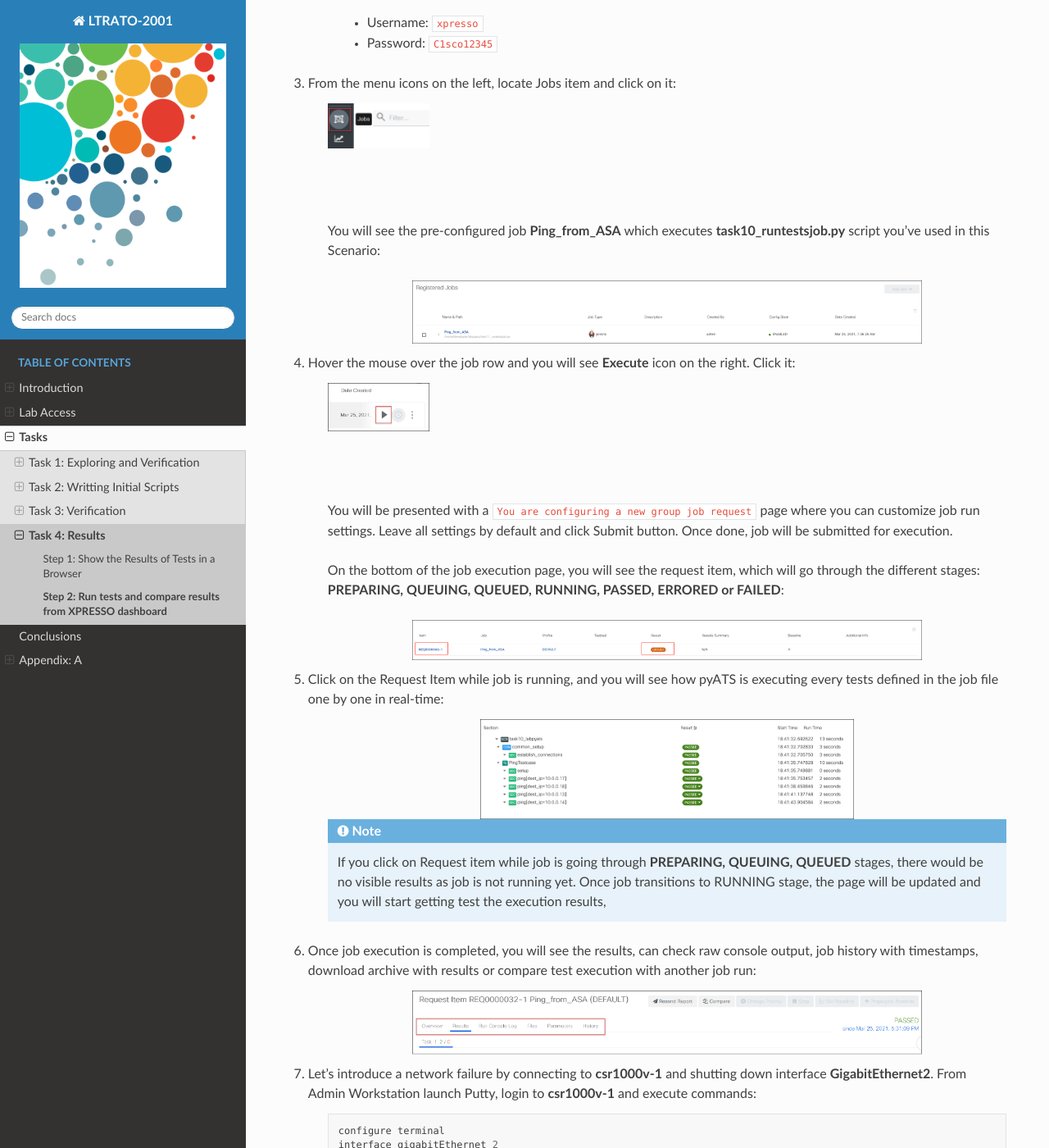
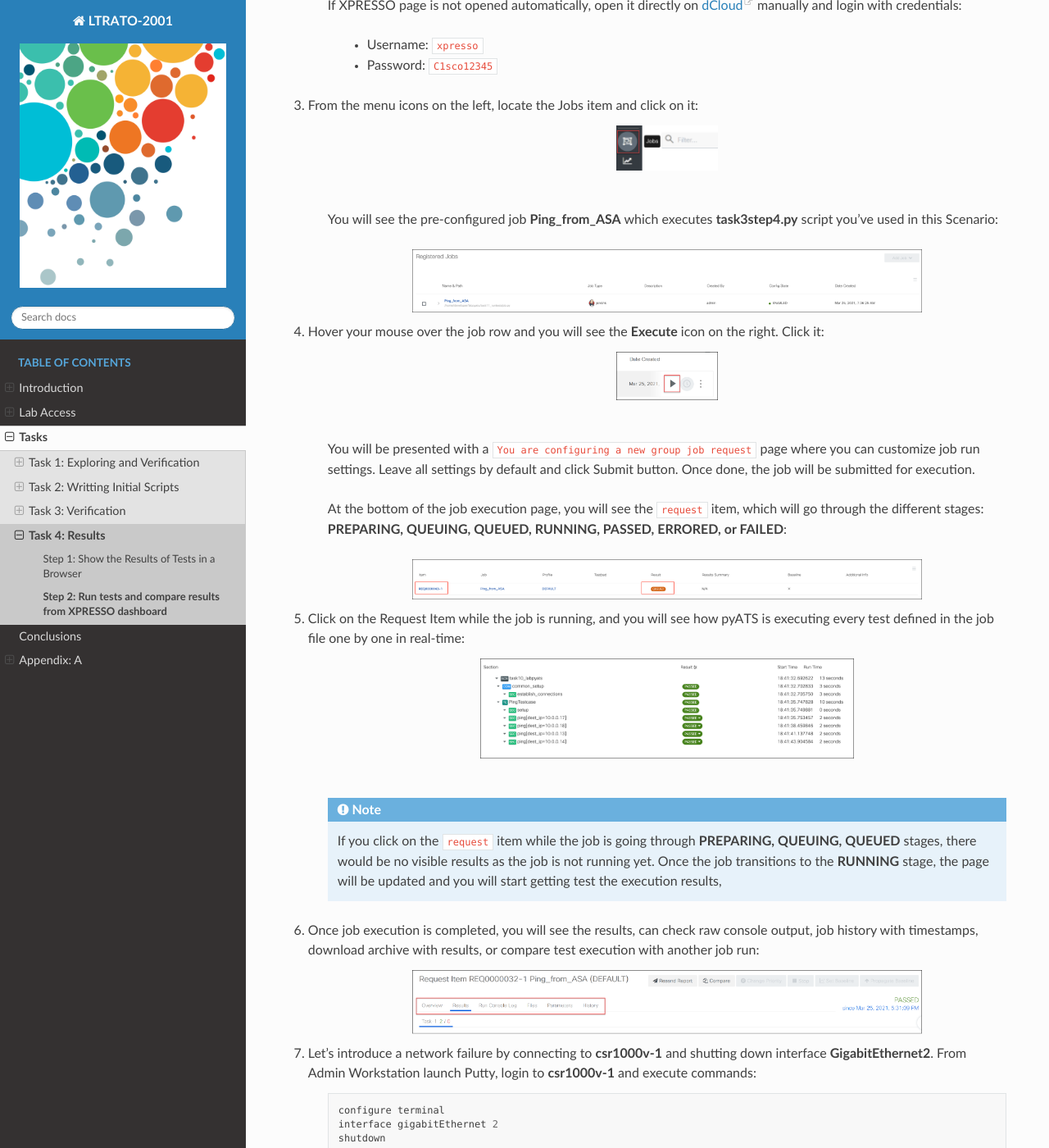
Before and after one commit to CiscoLives/LTRATO-2001, a Sphinx documentation site: the page built from docs/tasks/task4/step2.rst, in a window 1280 px wide and 1400 px high, scrolled down 1253 px. Shown: the whole window at 82% size. Built offline with Sphinx 7.4.7 and the Read the Docs theme 2.0.0, drawn with Linux system fonts in a browser that asks for light colours; some of the changed text lies outside the part shown.

Commit message:
Minor updates to task 4
Co-Authored-By: Jairo Leon <33960025+jaileon@users.noreply.github.com>

```diff
--- a/docs/tasks/task4/step2.rst
+++ b/docs/tasks/task4/step2.rst
@@ -20,7 +20,7 @@
         :align: center
         :width: 20%
 
-#. Inside RDP session, open Firefox from the desktop or Application menu on top of the screen. You should be automatically logged into XPRESSO dashboard and see Requests page:
+#. Inside the RDP session, open Firefox from the desktop or Application menu on top of the screen. You should be automatically logged into XPRESSO dashboard and see the Requests page:
 
     .. image:: images/xpresso-dashboard-page.png
         :align: center
@@ -31,55 +31,51 @@
         - Username: ``xpresso``
         - Password: ``C1sco12345``
 
-#. From the menu icons on the left, locate Jobs item and click on it:
+
+#. From the menu icons on the left, locate the Jobs item and click on it:
 
     .. image:: images/xpresso-jobs-filter.png
-        :align: left
+        :align: center
         :width: 15%
 
     |
-    |
-    |
-    |
-    |
 
-    You will see the pre-configured job **Ping_from_ASA** which executes **task10_runtestsjob.py** script you've used in this Scenario:
+    You will see the pre-configured job **Ping_from_ASA** which executes **task3step4.py** script you've used in this Scenario:
 
 
     .. image:: images/xpresso-jobs-list-jenkins.png
         :align: center
         :width: 75%
 
-#. Hover the mouse over the job row and you will see **Execute** icon on the right. Click it:
+#. Hover your mouse over the job row and you will see the **Execute** icon on the right. Click it:
 
     .. image:: images/xpresso-jobs-execute.png
-        :align: left
+        :align: center
         :width: 15%
 
     |
-    |
-    |
-    |
-    |
 
-    You will be presented with a ``You are configuring a new group job request`` page where you can customize job run settings. Leave all settings by default and click Submit button. Once done, job will be submitted for execution.
+    You will be presented with a ``You are configuring a new group job request`` page where you can customize job run settings. Leave all settings by default and click Submit button. Once done, the job will be submitted for execution.
 
-    On the bottom of the job execution page, you will see the request item, which will go through the different stages: **PREPARING, QUEUING, QUEUED, RUNNING, PASSED, ERRORED or FAILED**:
+    At the bottom of the job execution page, you will see the ``request`` item, which will go through the different stages: **PREPARING, QUEUING, QUEUED, RUNNING, PASSED, ERRORED, or FAILED**:
 
     .. image:: images/xpresso-jobs-request-status-1.png
         :align: center
         :width: 75%
 
-#. Click on the Request Item while job is running, and you will see how pyATS is executing every tests defined in the job file one by one in real-time:
+#. Click on the Request Item while the job is running, and you will see how pyATS is executing every test defined in the job file one by one in real-time:
 
     .. image:: images/xpresso-jobs-request-status-2.png
         :align: center
         :width: 55%
 
+    |
+
     .. note::
-        If you click on Request item while job is going through **PREPARING, QUEUING, QUEUED** stages, there would be no visible results as job is not running yet. Once job transitions to RUNNING stage, the page will be updated and you will start getting test the execution results,
+        If you click on the ``request`` item while the job is going through **PREPARING, QUEUING, QUEUED** stages, there would be no visible results as the job is not running yet.
+        Once the job transitions to the **RUNNING** stage, the page will be updated and you will start getting test the execution results,
 
-#. Once job execution is completed, you will see the results, can check raw console output, job history with timestamps, download archive with results or compare test execution with another job run:
+#. Once job execution is completed, you will see the results, can check raw console output, job history with timestamps, download archive with results, or compare test execution with another job run:
 
     .. image:: images/xpresso-request-details.png
         :align: center
@@ -94,16 +90,12 @@
         interface gigabitEthernet 2
         shutdown
 
-#. Go back to XPRESSO dashboard and click on Jobs menu item:
+#. Go back to the XPRESSO dashboard and click on the Jobs menu item:
 
     .. image:: images/xpresso-jobs-filter.png
-        :align: left
+        :align: center
         :width: 15%
 
-    |
-    |
-    |
-    |
     |
 
 #. Run **Ping_from_ASA** job again by repeating Steps 4 - 7. This time you will notice that one of the tests is failing:
@@ -152,12 +144,9 @@
 #. Click on Requests menu item:
 
     .. image:: images/xpresso-jobs-filter.png
-        :align: left
+        :align: center
         :width: 15%
 
-    |
-    |
-    |
     |
 
 #. Select 2 requests - PASSED and FAILED, and click the Compare icon on the top right of the page. Compare icon will be visible only if you select exactly 2 items:
```
Also changed, not shown: other parts of docs/tasks/task4/step2.rst (+1 -1 lines), docs/tasks/task4/images/xpresso-dashboard-page.png.
